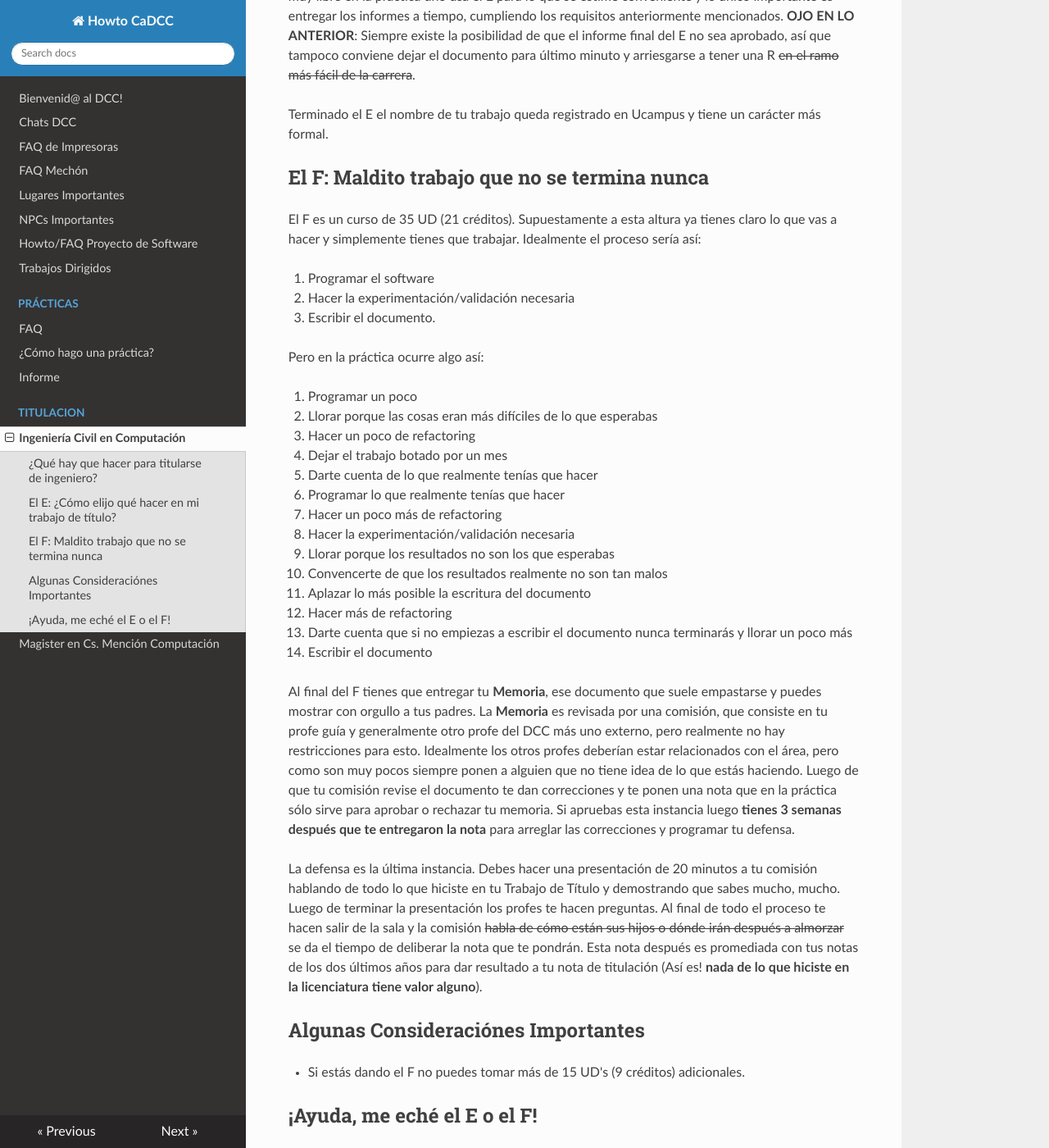
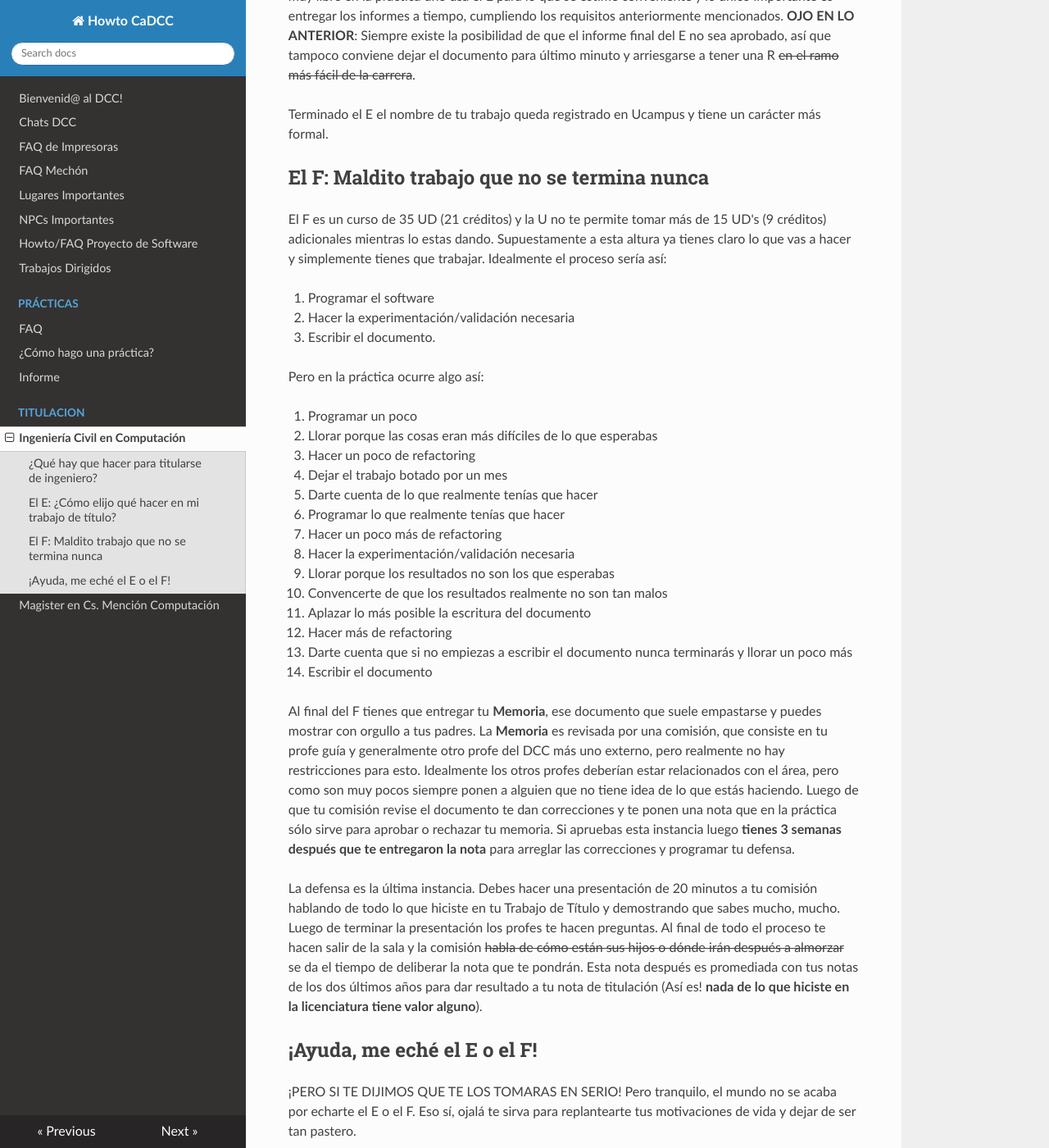
Before and after one commit to cadcc/howto, an MkDocs documentation site: the page built from docs/Titulacion/ingenieria.md, in a window 1280 px wide and 1400 px high, scrolled down 1512 px. Shown: the whole window at 82% size. Built offline with MkDocs 1.6.1, drawn with Linux system fonts in a browser that asks for light colours; nearby versions of some CDN libraries.

Commit message:
La u no te permite tomar más de 15 UD's extra

```diff
--- a/docs/Titulacion/ingenieria.md
+++ b/docs/Titulacion/ingenieria.md
@@ -24,7 +24,7 @@ Terminado el E el nombre de tu trabajo queda registrado en Ucampus y tiene un ca
 
 ## El F: Maldito trabajo que no se termina nunca
 
-El F es un curso de 35 UD (21 créditos). Supuestamente a esta altura ya tienes claro lo que vas a hacer y simplemente tienes que trabajar. Idealmente el proceso sería así:
+El F es un curso de 35 UD (21 créditos) y la U no te permite tomar más de 15 UD's (9 créditos) adicionales mientras lo estas dando. Supuestamente a esta altura ya tienes claro lo que vas a hacer y simplemente tienes que trabajar. Idealmente el proceso sería así:
 
 1. Programar el software
 1. Hacer la experimentación/validación necesaria
@@ -51,10 +51,6 @@ Al final del F tienes que entregar tu **Memoria**, ese documento que suele empas
 
 La defensa es la última instancia. Debes hacer una presentación de 20 minutos a tu comisión hablando de todo lo que hiciste en tu Trabajo de Título y demostrando que sabes mucho, mucho. Luego de terminar la presentación los profes te hacen preguntas. Al final de todo el proceso te hacen salir de la sala y la comisión <s>habla de cómo están sus hijos o dónde irán después a almorzar</s> se da el tiempo de deliberar la nota que te pondrán. Esta nota después es promediada con tus notas de los dos últimos años para dar resultado a tu nota de titulación (Así es! **nada de lo que hiciste en la licenciatura tiene valor alguno**).
 
-## Algunas Consideraciónes Importantes
-
-* Si estás dando el F no puedes tomar más de 15 UD's (9 créditos) adicionales.
-
 ## ¡Ayuda, me eché el E o el F!
 
 ¡PERO SI TE DIJIMOS QUE TE LOS TOMARAS EN SERIO! Pero tranquilo, el mundo no se acaba por echarte el E o el F. Eso sí, ojalá te sirva para replantearte tus motivaciones de vida y dejar de ser tan pastero.
```
